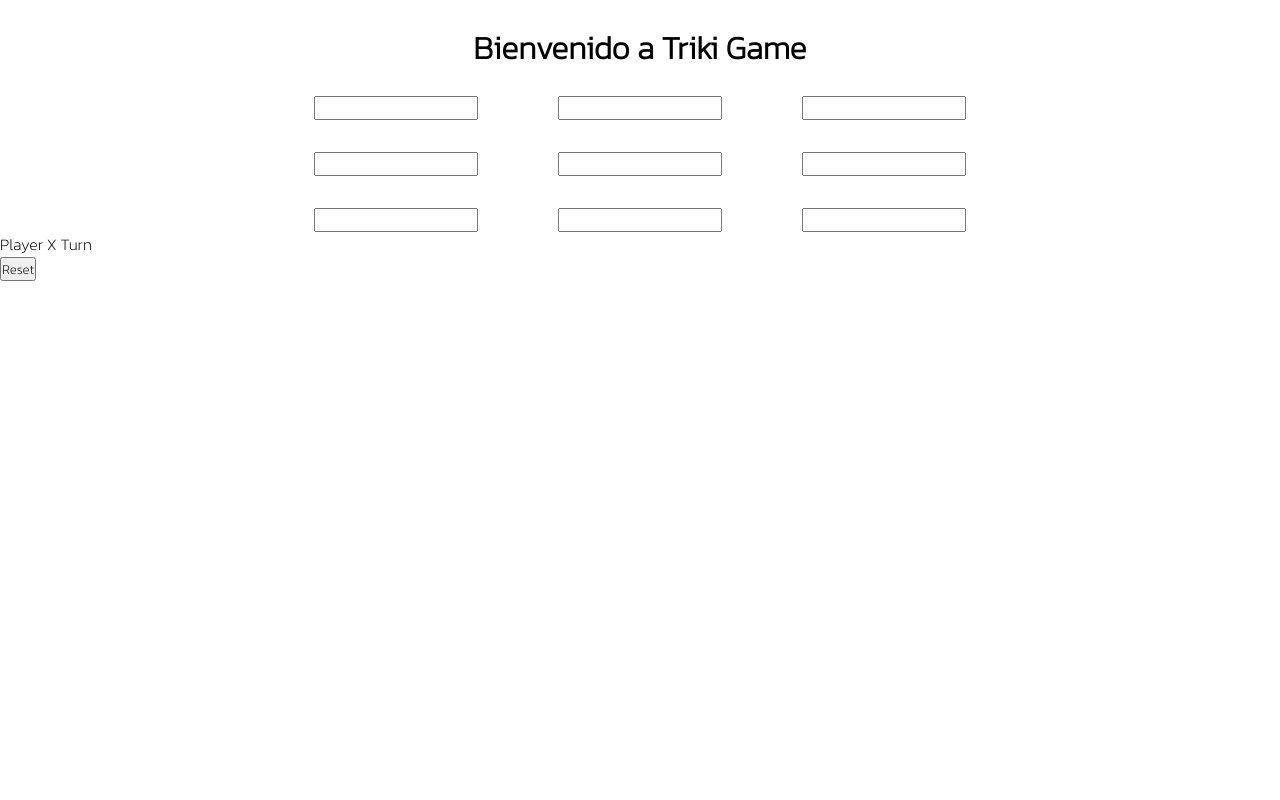
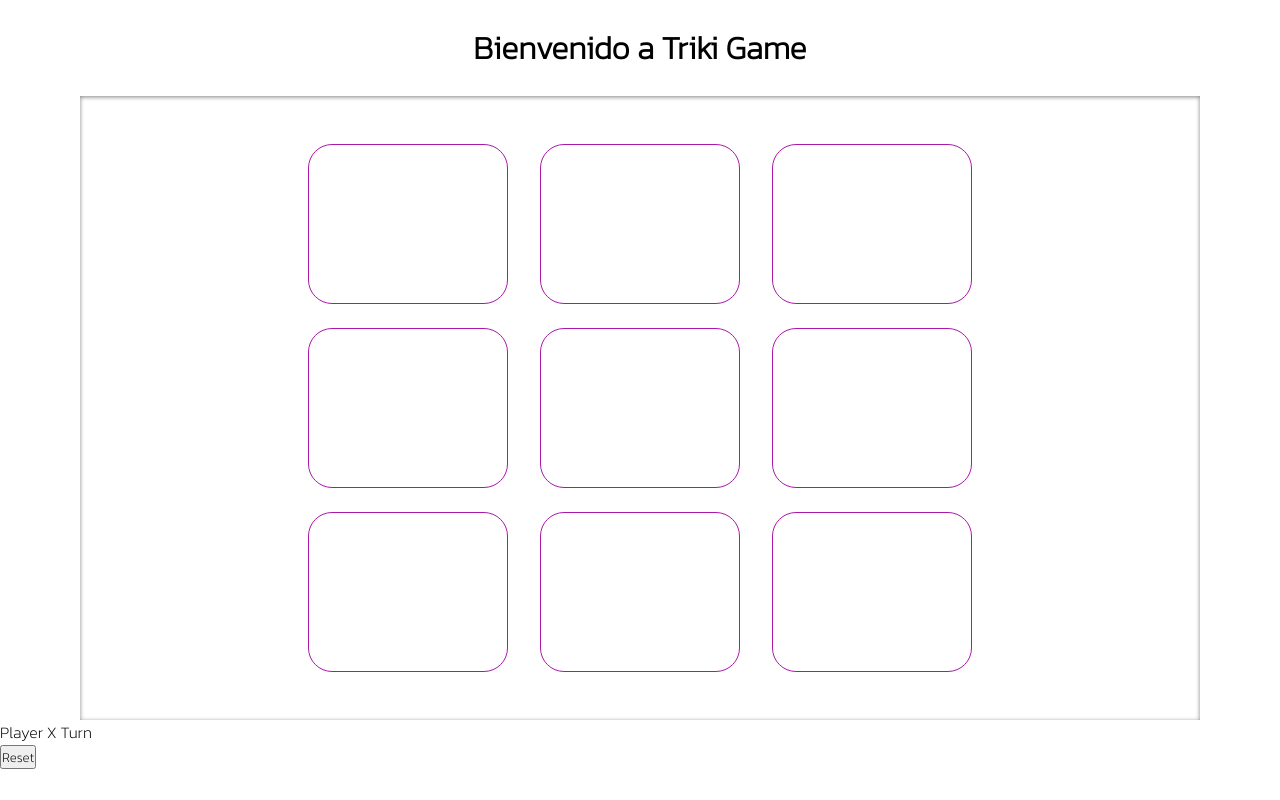
Before and after one commit to JordanRendon/Triki_Game, a plain HTML site: page index.html in a window 1280 px wide. Drawn offline with Linux system fonts and the light colour scheme.

Commit message:
agregamos estilos a los inputs y a las cajas

```diff
--- a/styles/style.css
+++ b/styles/style.css
@@ -14,14 +14,33 @@
 }
 
 .box{
+    width: calc(100vw - 10rem);
+    margin: 0 auto;
     display: flex;
     justify-content: center;
     align-items: center;
     flex-direction: column;
-    gap: 2rem;
+    gap: 1.5rem;
+    box-shadow: inset 0px 1px 4px 0 gray ;
+    padding: 3rem;
 }
 .row{
     display: flex;
     justify-content: space-between;
-    gap: 5rem;
+    gap: 2rem;
 }
+
+.btn{
+    width: calc(100% / 3);
+    height: 10rem;
+    border-radius: 1.5rem;
+    border: 1px solid rgb(170, 24, 170);
+    text-align: center;
+    font-size: 1rem;
+    font-weight: 500;
+}
+
+.btn:hover{
+    cursor: pointer;
+    background-color: rgb(248, 236, 236);
+}
```
